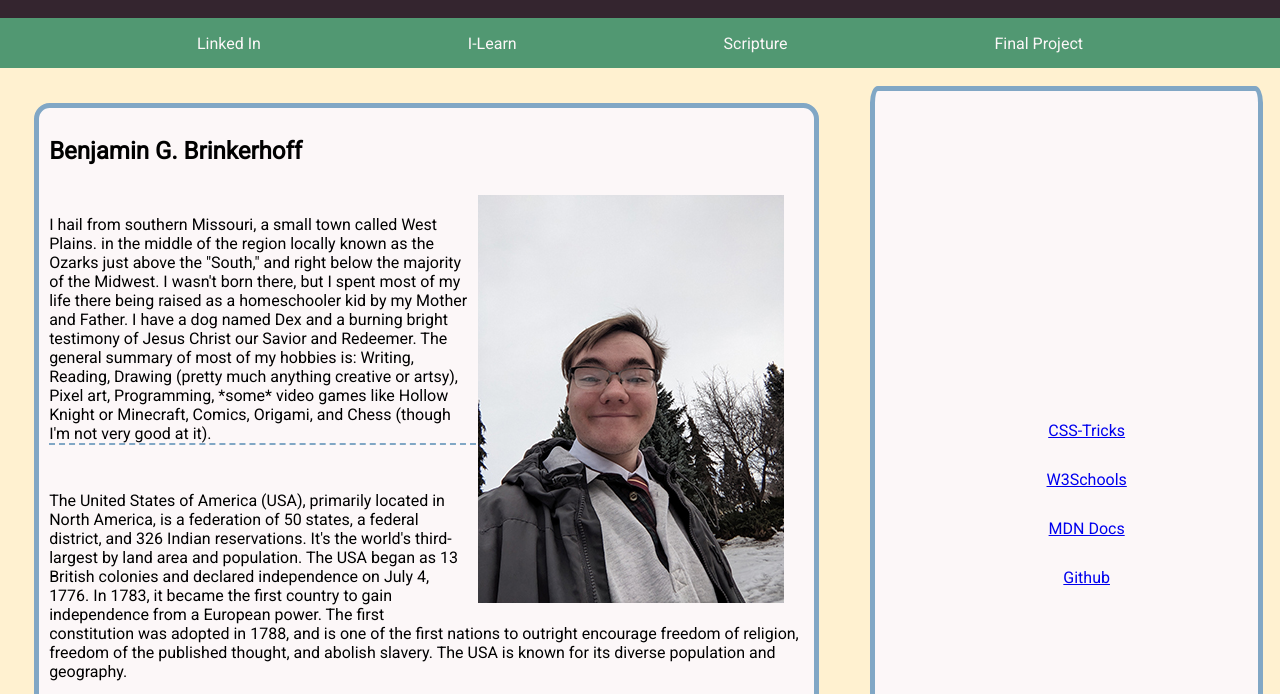
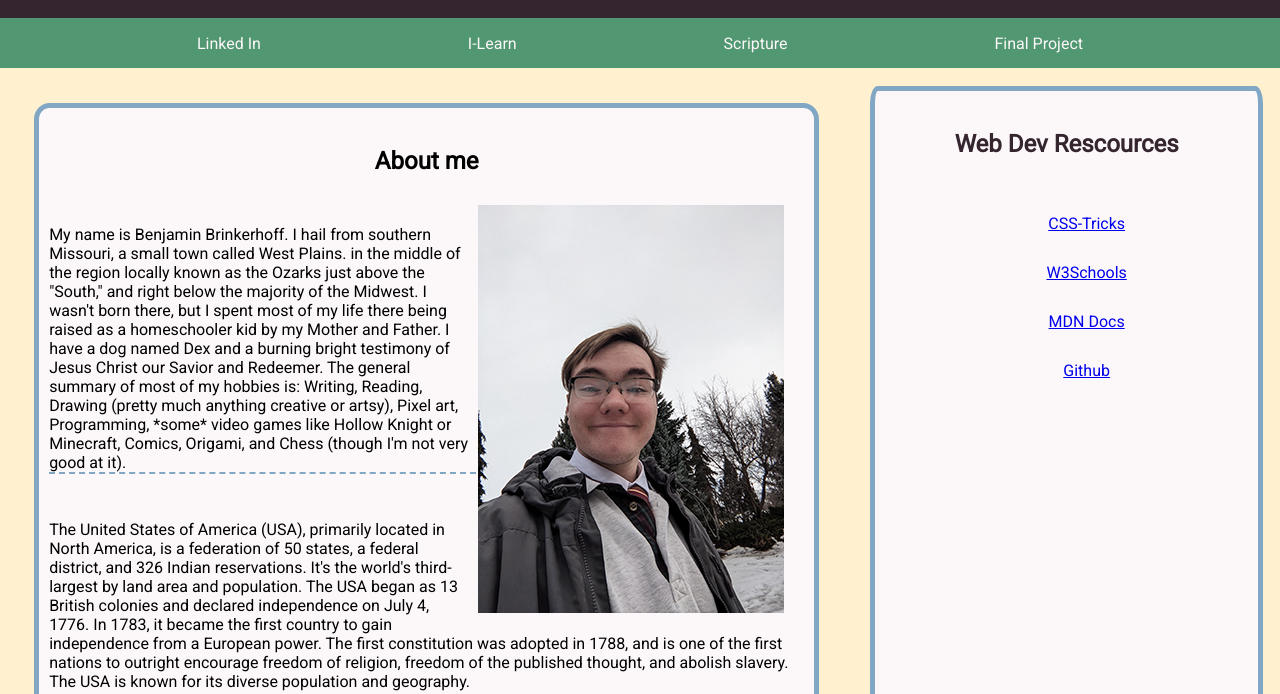
Before and after one commit to scoolywooly/wdd131, a plain HTML site: page index.html in a window 1280 px wide. Shown: the part 61-755 px from the top of the page. Drawn offline with Linux system fonts and the light colour scheme.

Commit message:
fixed audit errors

```diff
--- a/index.html
+++ b/index.html
@@ -7,9 +7,10 @@
     <meta name="author" content="Benjamin Brinkerhoff">
     <meta name="description"
         content="WDD 131 - Dynamic Web Fundamentals is the Brigham Young University - Idaho's course for intermediate Web Development. This website is Benjamin Brinkerhoff's homepage for everything he did while taking this course. Currently it contains some placeholder content for week01.">
+    <link rel="preconnect" href="https://fonts.googleapis.com/css2?family=Roboto:wght@400&display=swap">
     <link rel="stylesheet" href="styles/base.css">
     <title>WDD 131 - Dynamic Web Fundamentals - Benjamin Brinkerhoff</title>
-    <script src="scripts/getdates.js"></script>
+    <script defer src="scripts/getdates.js"></script>
 </head>
 
 <body>
@@ -31,12 +32,13 @@
         <section class="card" id="main-content">
             <!--This is where I put a paragraph tag, and describe myself.-->
 
-            <h2>Benjamin G. Brinkerhoff</h3>
-                <img src="images/winter-selfie.jpg"
-                    alt="Young man in a white sunday sweater smiling with a winter backdrop" id="picture-me">
+            <h2>About me</h2>
+            <img src="images/winter-selfie.jpg" alt="Young man in a white sunday sweater smiling with a winter backdrop"
+                id="picture-me">
             <p id="personal-description">
 
-                    I hail from southern Missouri, a small town called West Plains. in the middle of the region locally
+                My name is Benjamin Brinkerhoff. I hail from southern Missouri, a small town called West Plains. in
+                the middle of the region locally
                 known as the Ozarks just above the "South," and right below the majority of the Midwest.
                 I wasn't born there, but I spent most of my life there being raised as a homeschooler kid by my
                 Mother
@@ -68,6 +70,7 @@
         </section>
         <section class="card" id="aside-content">
             <!--This is where I put my list  of links-->
+            <h2>Web Dev Rescources</h2>
             <ul>
                 <li><a href="https://css-tricks.com/">CSS-Tricks</a></li>
                 <li><a href="https://www.w3schools.com/">W3Schools</a></li>
--- a/styles/base.css
+++ b/styles/base.css
@@ -46,7 +46,7 @@ main {
     min-height: 75vh;
     margin: 0px;
     height: auto;
-    width: 100%;
+    max-width: max-content;
     background-color: var(--card-color);
 }
 
@@ -125,10 +125,7 @@ footer {
 
 }
 
-#main-content h3 {
-    padding-top: 10px;
-    text-align: center;
-}
+
 
 #personal-description {
     border-bottom: 2px var(--acn-color);
@@ -154,7 +151,7 @@ footer {
 
     display: flex;
     flex-direction: column;
-    justify-content: center;
+
     grid-column: 2/3;
     grid-row: 1/3;
     background-color: var(--page-color);
@@ -172,3 +169,9 @@ footer {
     margin: 10px 0;
     padding: 10px 0;
 }
+
+h2 {
+    display: block;
+    padding-top: 10px;
+    text-align: center;
+}
```
Lines whose indentation alone changed are shown as unchanged.
